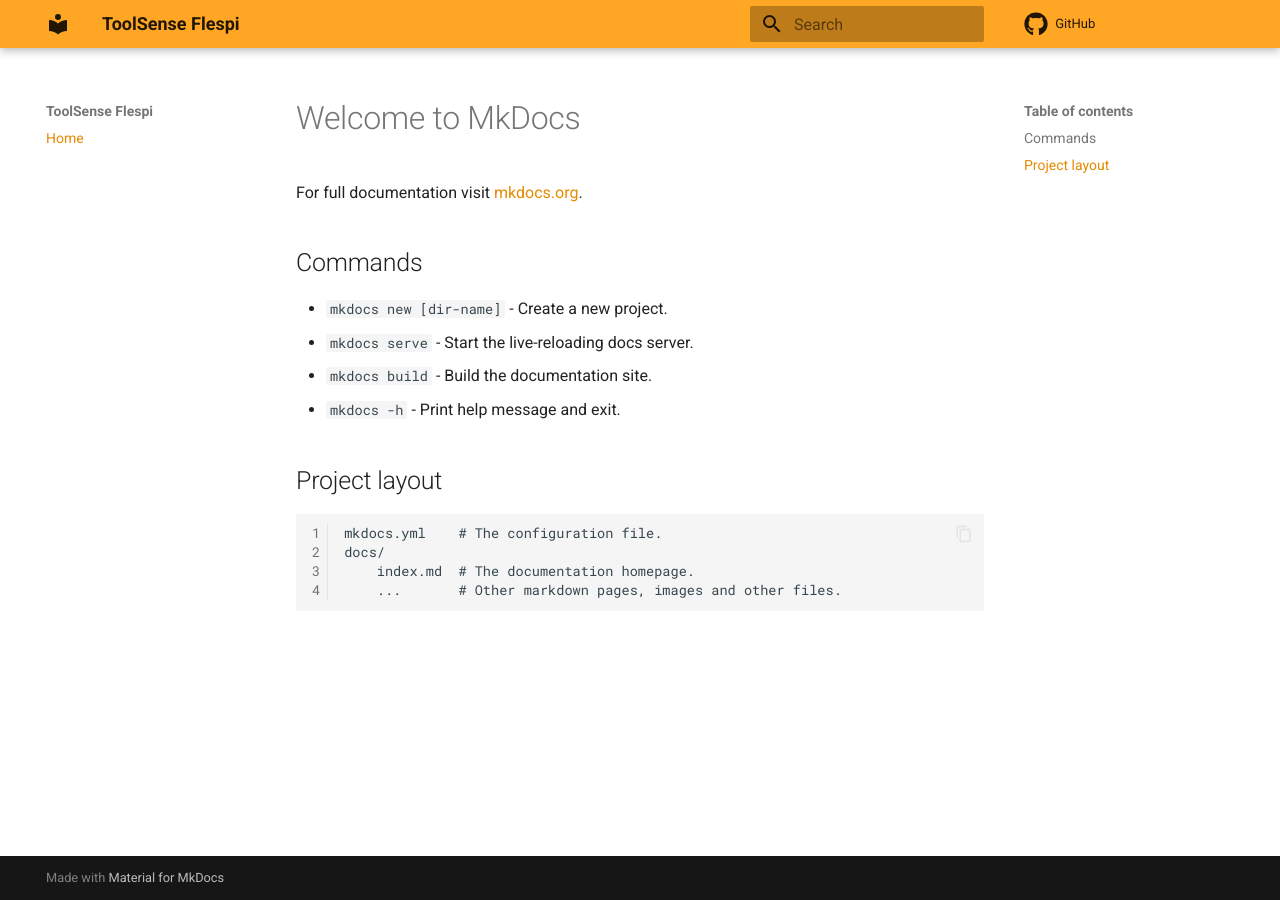
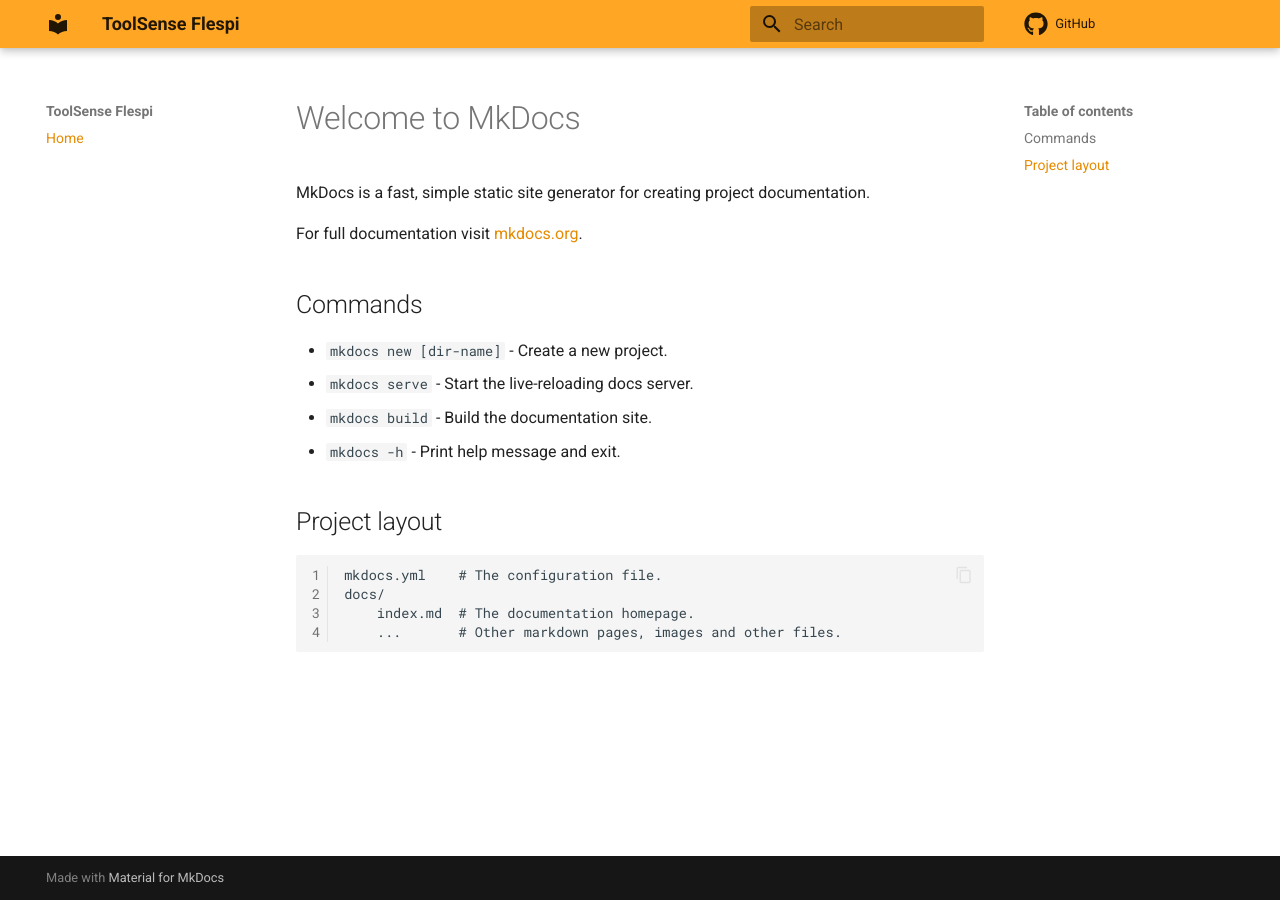
Before and after one commit to ToolSense/python-project-template, an MkDocs documentation site: the page built from docs/index.md, in a window 1280 px wide. Built offline with MkDocs 1.6.1 and Material for MkDocs 9.7.7, drawn with Linux system fonts in a browser that asks for light colours; comment, search, counter and statistics services are not loaded.

Commit message:
Update docs/index.md
Co-authored-by: sourcery-ai[bot] <58596630+sourcery-ai[bot]@users.noreply.github.com>

```diff
--- a/docs/index.md
+++ b/docs/index.md
@@ -1,4 +1,7 @@
 # Welcome to MkDocs
+
+MkDocs is a fast, simple static site generator for creating project documentation.
+
 
 For full documentation visit [mkdocs.org](https://www.mkdocs.org).
 
```
